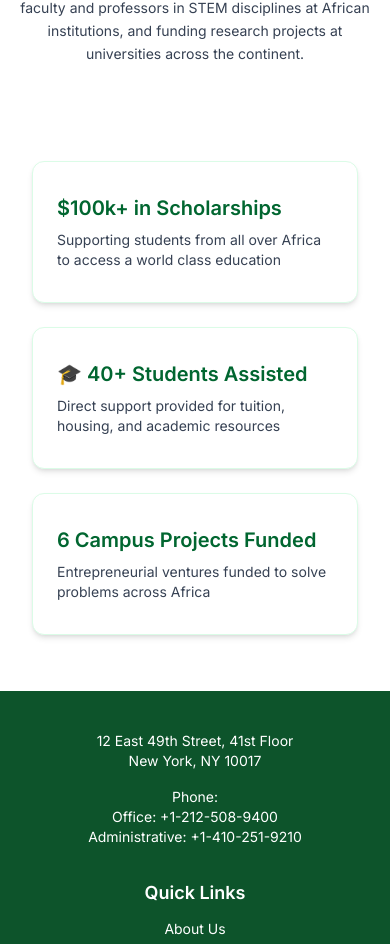
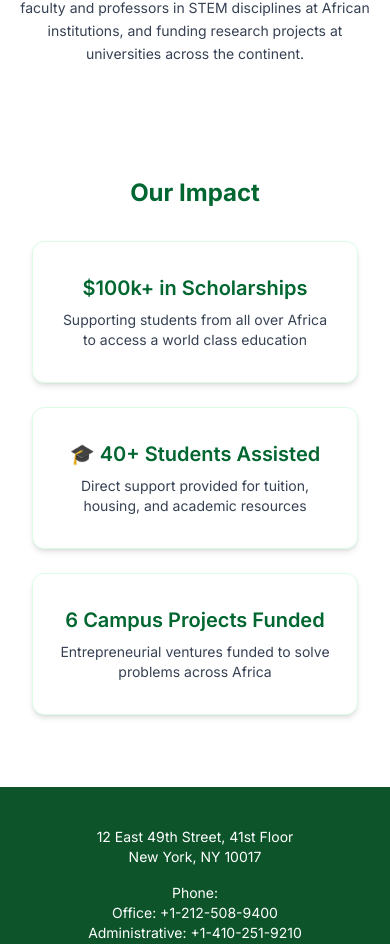
Before and after one commit to JaxTee100/nutm-foundation-site, a Next.js app: page / in a window 390 px wide. Shown: the part 5954-6898 px from the top of the page. Built offline with nearby package versions, Linux system fonts and the light colour scheme.

Commit message:
adjusted the responsiveness

```diff
--- a/components/Impact.jsx
+++ b/components/Impact.jsx
@@ -22,18 +22,21 @@ export default function Impact() {
   return (
     <motion.section
       id="impact"
-      className=" py-4 md:py-8 px-4 md:px-6 text-green-900"
+      className="py-8 px-4 sm:px-6 md:px-8 text-green-900"
       initial={{ opacity: 0, y: 40 }}
       whileInView={{ opacity: 1, y: 0 }}
       transition={{ duration: 0.8 }}
       viewport={{ once: true }}
     >
       <div className="max-w-6xl mx-auto">
-        <div className="grid md:grid-cols-3 gap-6 md:gap-6">
+        <h2 className="text-2xl sm:text-3xl font-bold text-center mb-8 text-green-800">
+          Our Impact
+        </h2>
+        <div className="grid grid-cols-1 sm:grid-cols-2 md:grid-cols-3 gap-6">
           {impactCards.map((card, index) => (
             <motion.div
               key={index}
-              className="bg-white px-6 py-8 rounded-xl shadow-md border border-green-100 hover:shadow-lg transition-all duration-300"
+              className="bg-white px-6 py-8 rounded-xl shadow-md border border-green-100 hover:shadow-lg transition-all duration-300 text-center"
               initial={{ opacity: 0, y: 40 }}
               whileInView={{ opacity: 1, y: 0 }}
               transition={{ delay: index * 0.2 + 0.2, duration: 0.7 }}
@@ -42,7 +45,7 @@ export default function Impact() {
               <h3 className="text-xl sm:text-2xl font-semibold mb-2 text-green-800">
                 {card.title}
               </h3>
-              <p className="text-gray-700 text-sm">{card.description}</p>
+              <p className="text-gray-700 text-sm sm:text-base">{card.description}</p>
             </motion.div>
           ))}
         </div>
```
